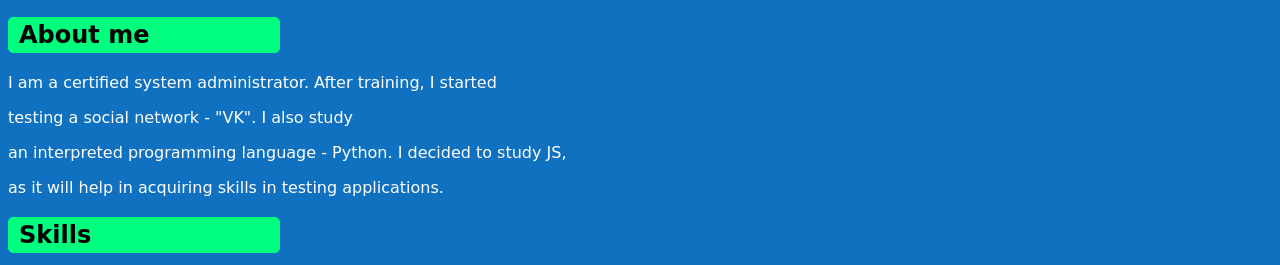
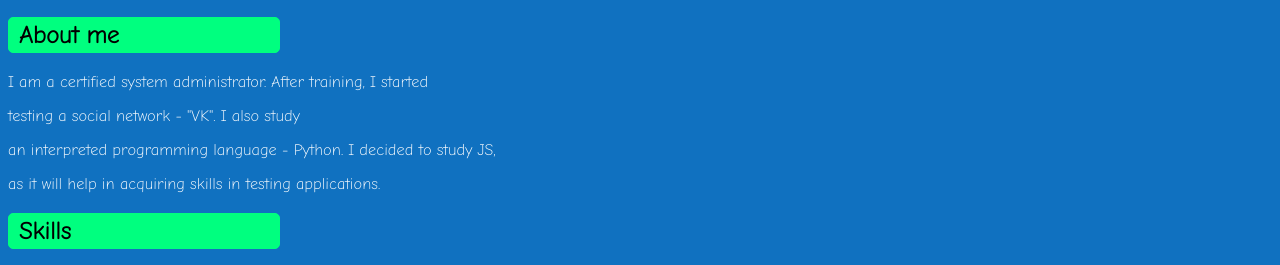
Before and after one commit to cathome1/testcv, a plain HTML site: page index.html in a window 1280 px wide. Shown: the part 496-761 px from the top of the page. Drawn offline with Linux system fonts and the light colour scheme.

Commit message:
feat: add font

```diff
--- a/index.html
+++ b/index.html
@@ -6,6 +6,9 @@
     <meta name="viewport" content="width=device-width, initial-scale=1.0">
     <title>Gvozdev Filipp CV</title>
     <link rel="stylesheet" href="style.css">
+    <link rel="preconnect" href="https://fonts.googleapis.com">
+<link rel="preconnect" href="https://fonts.gstatic.com" crossorigin>
+<link href="https://fonts.googleapis.com/css2?family=Comic+Neue:wght@300&display=swap" rel="stylesheet">
 </head>
 <body>
 <header>
```
